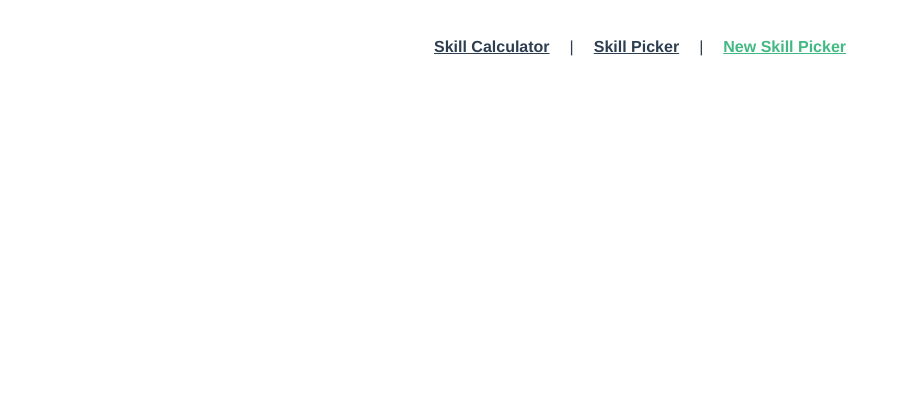
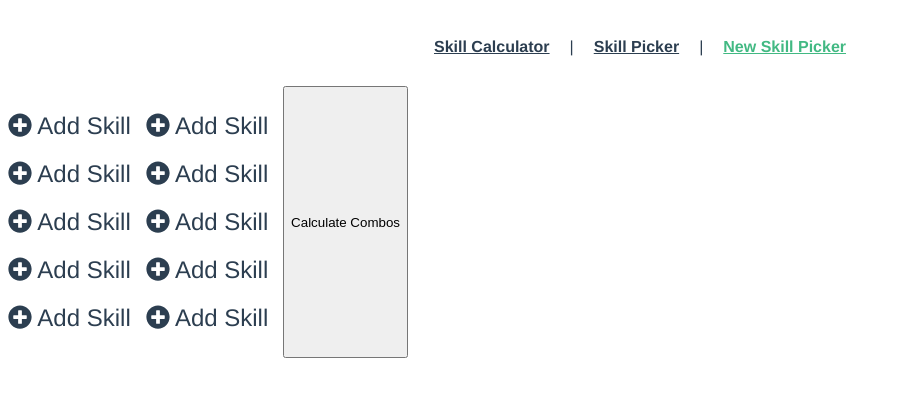
Before and after one commit to BladeBoles/ADOM-skills-calculator-client, a Vue app: page /new-skill-picker in a window 1280 px wide. Shown: the top 396 px of the page, without its empty margins (0-901 px from the left). Built offline with nearby package versions, Linux system fonts and the light colour scheme.

Commit message:
add vue font awesome library, import some icons for new skill picker form, create skillPickerColumn components, begin work on skill picker form

```diff
--- a/package.json
+++ b/package.json
@@ -8,7 +8,9 @@
     "lint": "vue-cli-service lint"
   },
   "dependencies": {
+    "@fortawesome/fontawesome-svg-core": "^1.2.32",
     "@fortawesome/free-solid-svg-icons": "^5.15.1",
+    "@fortawesome/vue-fontawesome": "^2.0.0",
     "babel-eslint": "^10.1.0",
     "vue": "^2.6.11",
     "vue-router": "^3.2.0",
--- a/src/components/SkillPickerColumn.vue
+++ b/src/components/SkillPickerColumn.vue
@@ -0,0 +1,32 @@
+<template>
+  <ul class="column-ul">
+    <li class="column-li">
+      <font-awesome-icon icon="plus-circle" /> Add Skill
+    </li>
+    <li class="column-li">
+      <font-awesome-icon icon="plus-circle" /> Add Skill
+    </li>
+    <li class="column-li">
+      <font-awesome-icon icon="plus-circle" /> Add Skill
+    </li>
+    <li class="column-li">
+      <font-awesome-icon icon="plus-circle" /> Add Skill
+    </li>
+    <li class="column-li">
+      <font-awesome-icon icon="plus-circle" /> Add Skill
+    </li>
+  </ul>
+</template>
+
+<script>
+export default {
+  name: 'SkillPickerColumn'
+}
+</script>
+
+<style scoped>
+li {
+  padding: 10px 0px;
+  font-size: 24px;
+}
+</style>
--- a/src/main.js
+++ b/src/main.js
@@ -1,14 +1,21 @@
-import Vue from "vue";
-import App from "./App.vue";
-import router from "./router";
-import store from "./store";
+import Vue from 'vue'
+import App from './App.vue'
+import router from './router'
+import store from './store'
+import { library } from '@fortawesome/fontawesome-svg-core'
+import { faUserSecret, faPlusCircle } from '@fortawesome/free-solid-svg-icons'
+import { FontAwesomeIcon } from '@fortawesome/vue-fontawesome'
 
-Vue.config.productionTip = false;
+library.add(faUserSecret, faPlusCircle)
+
+Vue.component('font-awesome-icon', FontAwesomeIcon)
+
+Vue.config.productionTip = false
 
 new Vue({
   router,
   store,
   render: function(h) {
-    return h(App);
+    return h(App)
   }
-}).$mount("#app");
+}).$mount('#app')
--- a/src/views/NewSkillPicker.vue
+++ b/src/views/NewSkillPicker.vue
@@ -1,32 +1,39 @@
 <template>
   <div class="double-columns-container">
-    <ul class="column-ul">
-      <li class="column-li"></li>
-      <li class="column-li"></li>
-      <li class="column-li"></li>
-      <li class="column-li"></li>
-      <li class="column-li"></li>
-    </ul>
-    <ul class="column-ul">
-      <li class="column-li"></li>
-      <li class="column-li"></li>
-      <li class="column-li"></li>
-      <li class="column-li"></li>
-      <li class="column-li"></li>
-    </ul>
+    <form class="skill-picker-form" submit.prevent="submit">
+      <SkillPickerColumn />
+      <SkillPickerColumn />
+
+      <button @click.prevent="submit" for="form-button">
+        Calculate Combos
+      </button>
+    </form>
   </div>
 </template>
 
 <script>
+import SkillPickerColumn from '../components/SkillPickerColumn'
 export default {
-  name: 'NewSkillsPicker'
+  name: 'NewSkillsPicker',
+  components: { SkillPickerColumn },
+  methods: {
+    submit() {
+      console.log('Potato salad is tasy')
+    }
+  }
 }
 </script>
 
 <style scoped>
 .double-columns-container {
+}
+
+.skill-picker-form {
   display: flex;
   flex-direction: row;
+  width: 80vw;
+  max-width: 400px;
+  justify-content: space-between;
 }
 
 ul {
```
Also changed, not shown: 1 other file (tests, documents, lock files or other folders).
